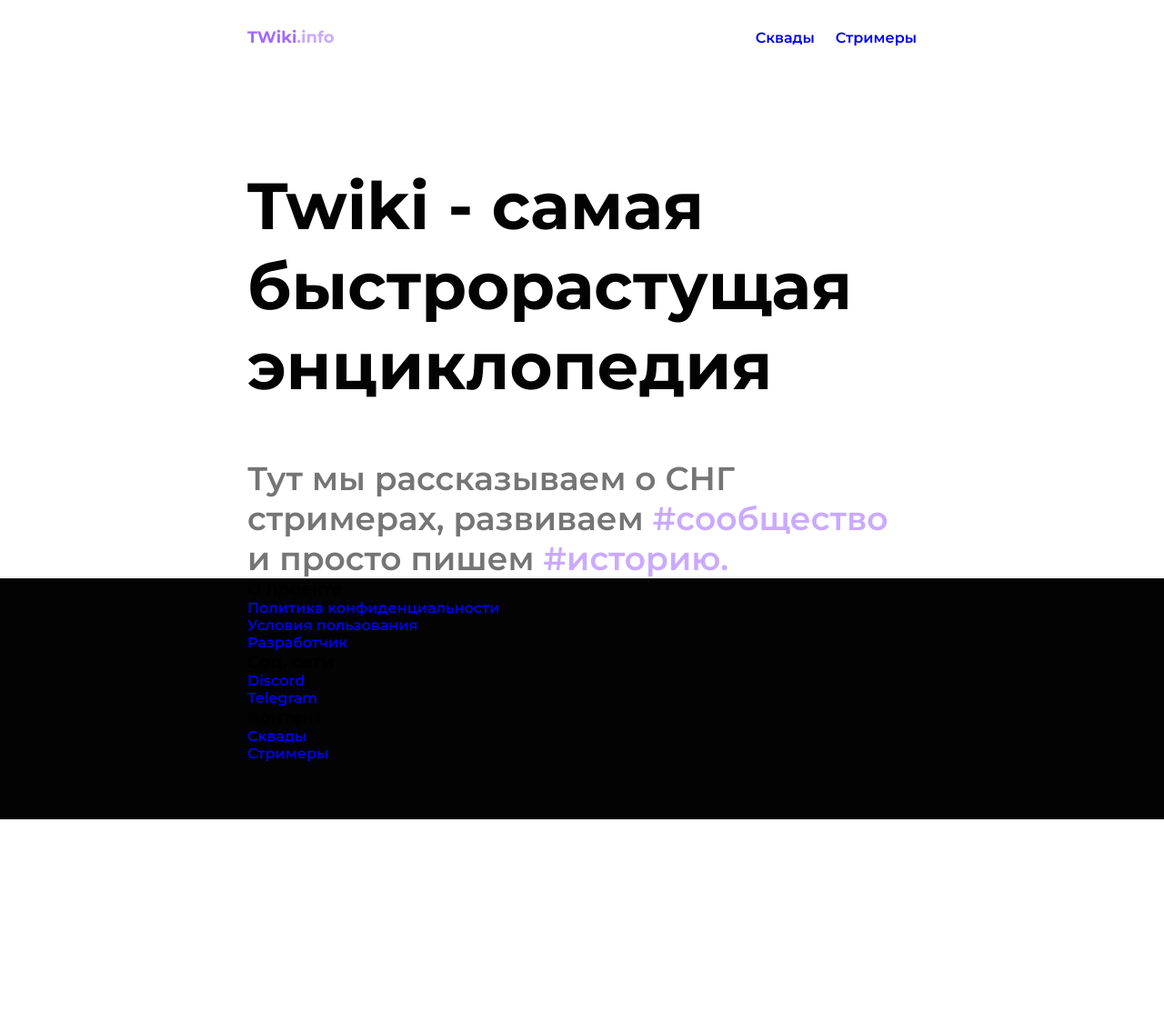
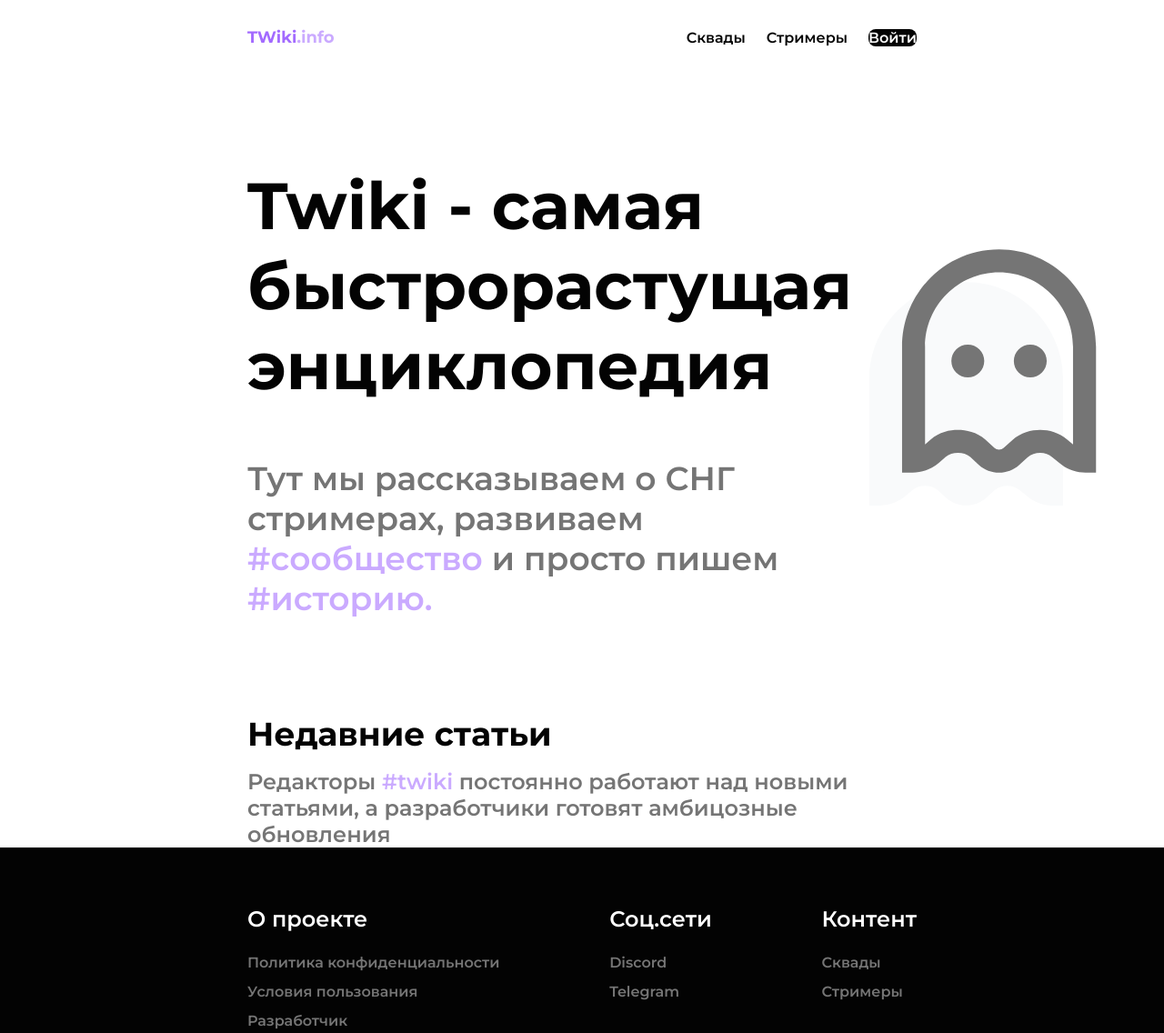
Before and after one commit to IvanDzhal/twiki, a plain HTML site: page index.html in a window 1280 px wide. Shown: the whole page at 91% size. Before the commit the page ends 901 px from the top, so only its background shows below. Drawn offline with Linux system fonts and the light colour scheme.

Commit message:
add main, footer

```diff
--- a/index.html
+++ b/index.html
@@ -23,49 +23,68 @@
       <ul class="header__list">
           <li class="header__item"><a href="#">Сквады</a></li>
           <li class="header__item"><a href="#">Стримеры</a></li>
+          <li class="header__item"><a href="#" class="button">Войти</a></li>
       </ul>
   </nav>
 
   <div class="container header__content">
+    <div class="header__text">
         <h1>
           Twiki - самая
           быстрорастущая
           энциклопедия
         </h1>
+
         <p>
           Тут мы рассказываем о СНГ стримерах, развиваем <span>#сообщество</span> и просто пишем <span>#историю.</span>
         </p>
     </div>
-    <main>
+    <div class="header__img">
+      <img src="images/header_img.svg" alt="twiki">
+    </div>
 
+  </div>
+
+    <main class="page">
+      <div class="container">
+        <div class="about">
+          <h2>Недавние статьи</h2>
+          <p>
+            Редакторы <span>#twiki</span> постоянно работают над новыми статьями, а разработчики готовят амбицозные обновления
+          </p>
+        </div>
+      <section class="article__recent">
+        <article></article>
+      </section>
+      </div>
     </main>
 
   <footer class="footer">
-      <div class="container footer__about">
+    <div class="container footer__wrapper">
+      <div class="footer__column">
         <h3>О проекте</h3>
-        <ul class="about__list">
-          <li class="about__item"><a href="#">Политика конфиденциальности</a></li>
-          <li class="about__item"><a href="#">Условия пользования</a></li>
-          <li class="about__item"><a href="#">Разработчик</a></li>
+        <ul class="footer__list">
+          <li><a href="#">Политика конфиденциальности</a></li>
+          <li><a href="#">Условия пользования</a></li>
+          <li><a href="#">Разработчик</a></li>
         </ul>
       </div>
-      <div class="container footer__socsite">
-        <h3>Соц. сети</h3>
-        <ul class="socsite__list">
-          <li class="socsite__item"><a href="#">Discord</a></li>
-          <li class="socsite__item"><a href="#">Telegram</a></li>
+      <div class="footer__column">
+        <h3>Соц.сети</h3>
+        <ul class="footer__list">
+          <li><a href="#">Discord</a></li>
+          <li><a href="#">Telegram</a></li>
         </ul>
       </div>
-      <div class="container footer__content">
+      <div class="footer__column">
         <h3>Контент</h3>
-        <ul class="content__list">
-          <li class="content__item"><a href="#">Сквады</a></li>
-          <li class="content__item"><a href="#">Стримеры</a></li>
+        <ul class="footer__list">
+          <li><a href="#">Сквады</a></li>
+          <li><a href="#">Стримеры</a></li>
         </ul>
       </div>
+    </div>
   </footer>
-
-
 </body>
 
 </html>
--- a/sass/index.sass
+++ b/sass/index.sass
@@ -11,6 +11,9 @@
     width: 60%
     max-width: 1192px
     margin: 0 auto
+
+.body
+  height: 100%
 
 .header
     display: flex
@@ -26,22 +29,66 @@
         @include h3
         font-size: 16px;
         line-height: 20px;
-        color: $light-text-main
         margin-left: 23px
+        & a
+          color: $light-text-main
 
     &__content
-        & h1
-          @include h1
-          color: $light-text-main
-          margin-top: 105px
-          margin-bottom: 58px
-        & p
-          @include p1
-          color: $light-text-secondary
-          max-width: 879px
-          & span
-            color: $light-theme-3
+      display: flex
+      & h1
+        @include h1
+        color: $light-text-main
+        margin-top: 105px
+        margin-bottom: 58px
+
+      & p
+        @include p1
+        color: $light-text-secondary
+        max-width: 879px
+        margin-bottom: 105px
+      & span
+        color: $light-theme-3
+      & img
+        margin-top: 191px
+
+a.button
+  background-color: $light-text-main
+  border-radius: 8px
+  color: $light-text-static
+
+main
+  & h2
+    @include h2
+    color: $light-text-main
+    margin-bottom: 16px
+  & p
+    @include p2
+    color: $light-text-secondary
+    & span
+      color: $light-theme-3
+
+
+
+
+
+
+
 
 .footer
   background-color: $light-text-main
   height: 265px
+  &__wrapper
+    display: flex
+    justify-content: space-between
+    align-items: start
+    & h3
+      @include h3
+      color: $light-text-static
+      margin-top: 64px
+      margin-bottom: 24px
+    & li
+      margin-top: 12px
+    & a
+      margin-bottom: 12px
+      @include p3
+      color: $light-text-secondary
```
Also changed, not shown: sass/index.css. Lines whose indentation alone changed are shown as unchanged.
